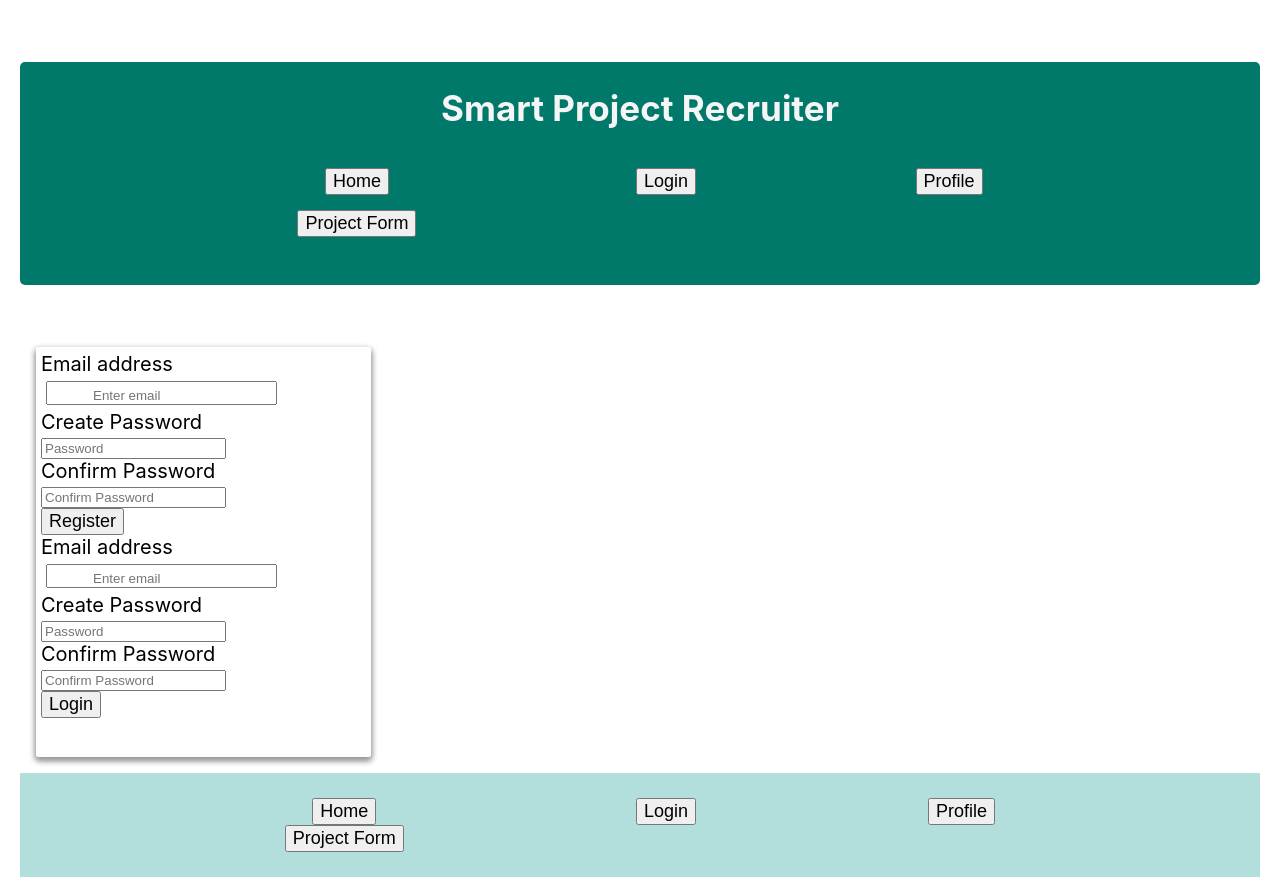
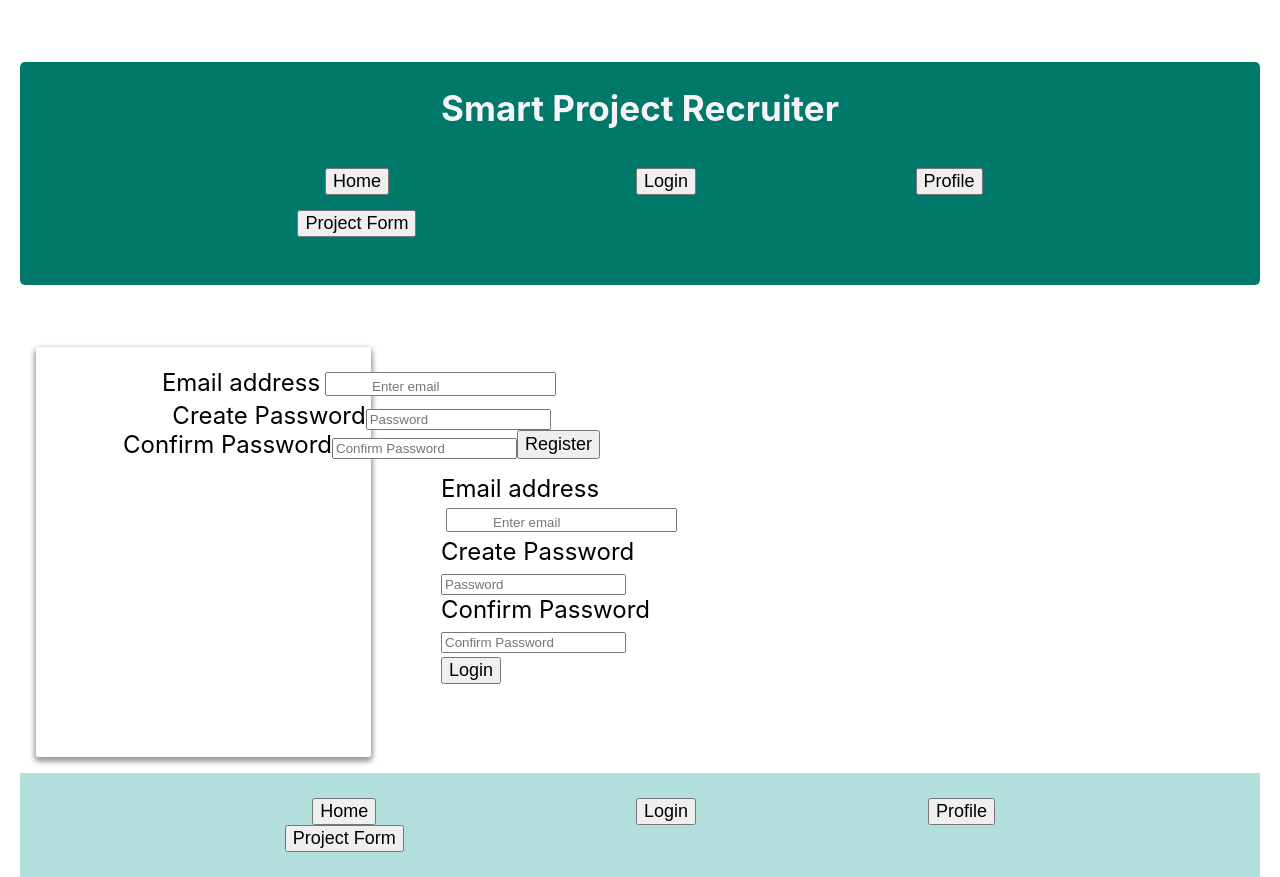
Before and after one commit to bdcii/Project-Enlistment, a React (Create React App) app in the folder client/: page /signin in a window 1280 px wide. Built offline with nearby package versions, Linux system fonts and the light colour scheme; the HTML template or start-up script is replaced by a standard one.

Commit message:
finished signin form started styling

```diff
--- a/client/src/pages/Signin/Signin.css
+++ b/client/src/pages/Signin/Signin.css
@@ -0,0 +1,8 @@
+.container{
+    font-size: x-large;
+}
+
+.Container {
+    font-size: x-large;
+    margin-left: 400px;
+}
--- a/client/src/pages/Signin/Signin.js
+++ b/client/src/pages/Signin/Signin.js
@@ -6,6 +6,7 @@ function Signin() {
     return(
         <div className="card col-12 col-lg-4 login-card mt-2 hv-center">
         <form>
+            <div className="container">
             <div className="form-group text-left">
             <label htmlFor="exampleInputEmail1">Email address</label>
             <input type="email"
@@ -38,7 +39,8 @@ function Signin() {
             >
                 Register
             </button>
-
+            </div>
+            <div className="Container">
             <div className="form-group text-left">
             <label htmlFor="exampleInputEmail1">Email address</label>
             <input type="email"
@@ -71,6 +73,7 @@ function Signin() {
             >
                 Login
             </button>
+            </div>
         </form>
     </div>
 )
```
